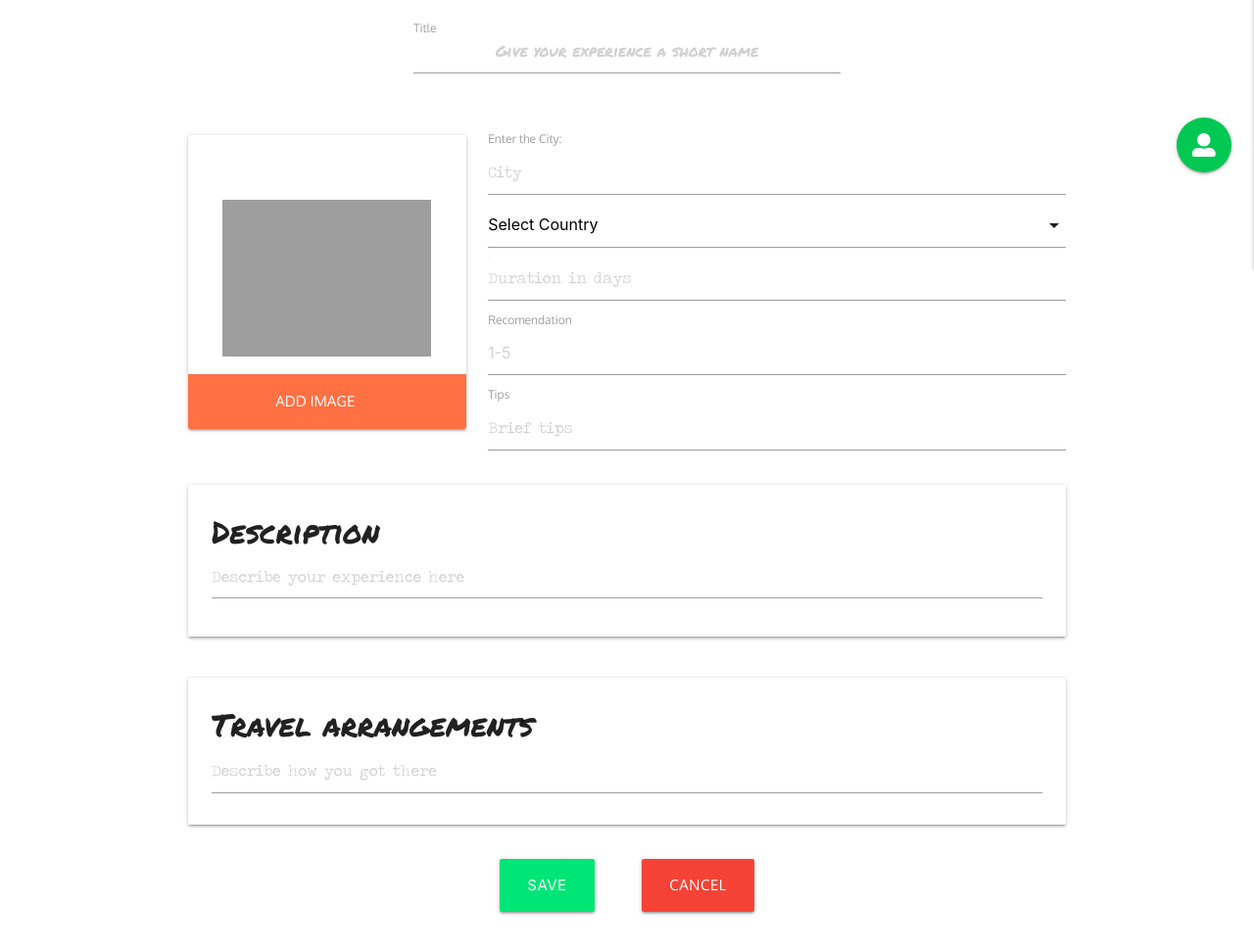
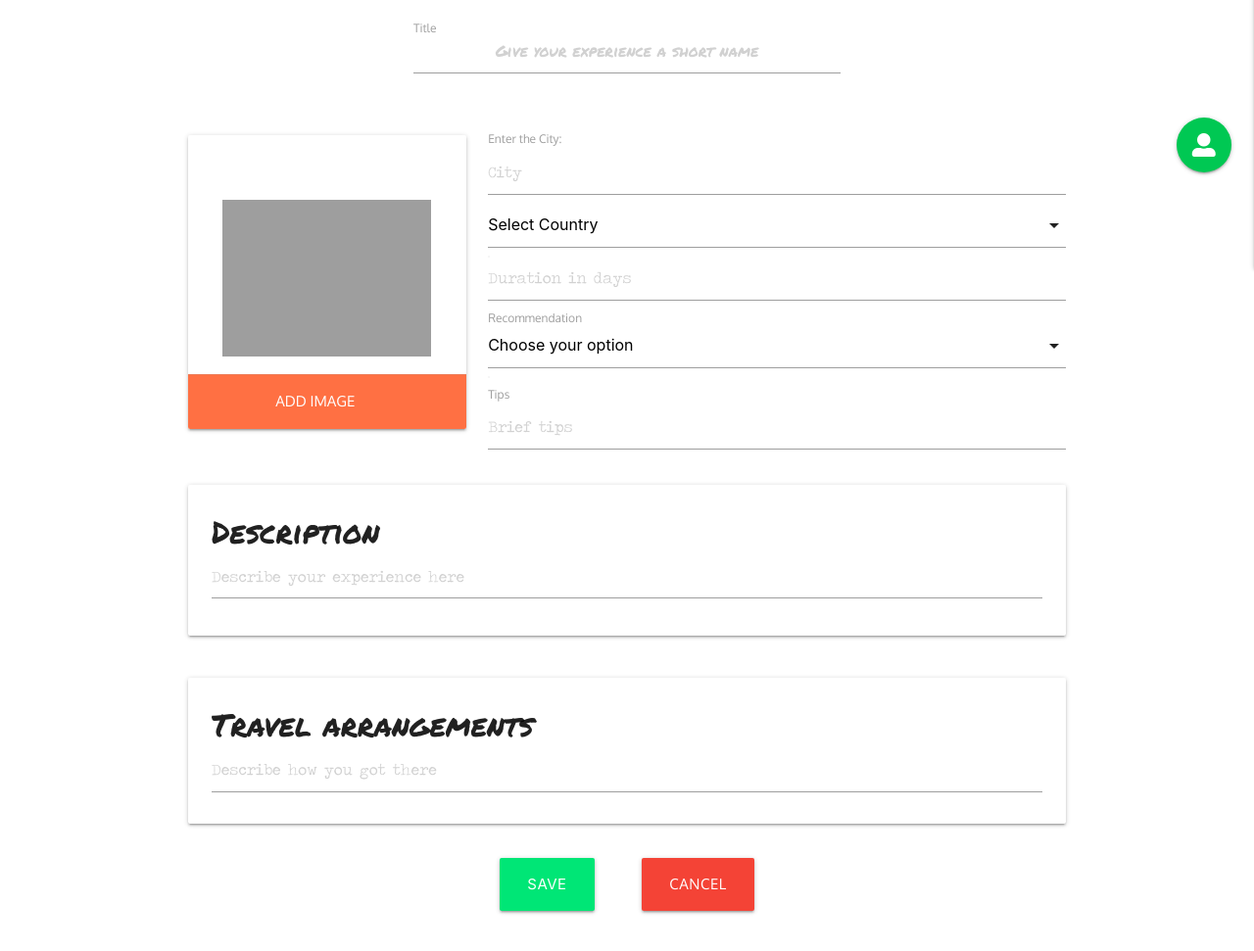
Before and after one commit to Vlad-404/travel_experiences, a Flask app: page /addxp in a window 1280 px wide. Shown: the part 586-1557 px from the top of the page at 98% size. Run offline with Flask 2, Linux system fonts and the light colour scheme; some libraries are stand-ins or nearby versions; grey boxes are pictures that could not be loaded.

Commit message:
Edited recommendation input when editing or creating experience

```diff
--- a/static/css/style.css
+++ b/static/css/style.css
@@ -85,3 +85,11 @@ body {
 .button-margin {
     margin-right: 3rem;
 }
+
+/* Rating styling - see readme for acknowledgments */
+.star-rating {
+    position: absolute;
+    top: 50%;
+    left: 50%;
+    transform: translate(-50%, -50%);
+}
--- a/templates/addxp.html
+++ b/templates/addxp.html
@@ -62,8 +62,18 @@
             </select>
             <label for="duration">Duration in days</label>
             <input id="duration" name="duration" placeholder="Duration in days" minlength="1" maxlength="3" type="text" class="validate typewritter-font">
-            <label for="recommendation">Recomendation</label>
-            <input id="recommendation" name="recommendation" placeholder="1-5" maxlength="1" type="text" patern="^[1-5]{1}$" class="validate" required>
+            <!-- Recommendation in stars -->
+            <div class="input-field deep-orange-text text-lighten-1">
+                <select id="recommendation" name="recommendation" class="validate">
+                    <option value="" disabled selected>Choose your option</option>
+                    <option value="Amazing experience!">Amazing experience!</option>
+                    <option value="If time alows it">If time alows it</option>
+                    <option value="Don't go there!">Don't go there!</option>
+                </select>
+                <label>Recommendation</label>
+            </div>
+
+            <!--<input id="recommendation" name="recommendation" placeholder="1-5" maxlength="1" type="text" patern="^[1-5]{1}$" class="validate" required>-->
             <label for="tips">Tips</label>
             <input id="tips" name="tips" placeholder="Brief tips" minlength="3" type="text" class="validate typewritter-font">
         {% endblock %}
--- a/templates/experiences_home.html
+++ b/templates/experiences_home.html
@@ -61,8 +61,7 @@
                         <!-- Card image -->
                         <div class="card-image">
                                 <a href="#">
-                                    <!-- will change the src to {{ experience.imagelink }} when function works properly -->
-                                    <img src="../static/images/sample-1.jpg" alt="{{ experience.title }} image">
+                                    <img src="{{ experience.imagelink }}" alt="{{ experience.title }} image">
                                 </a>
                         </div>
                         <!-- Card content -->
```
Also changed, not shown: templates/editxp.html (+24 -3 lines), static/images/star-color.png (added), static/images/star-gray.png (added).
